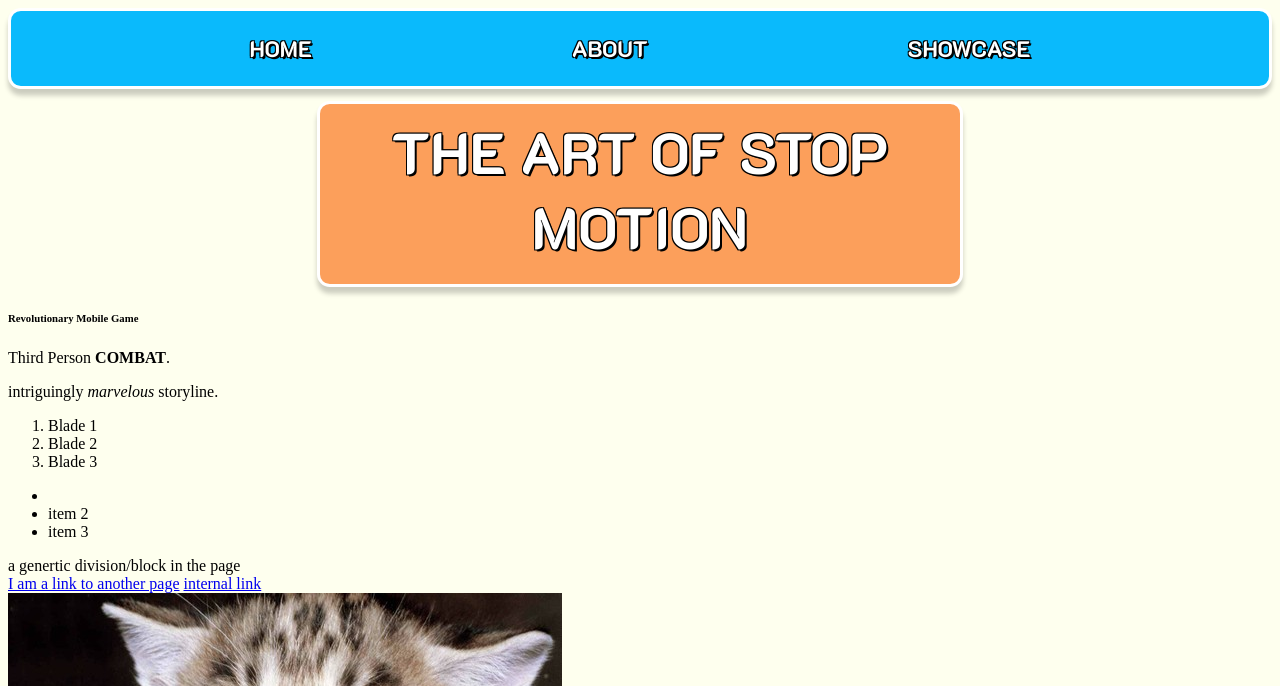
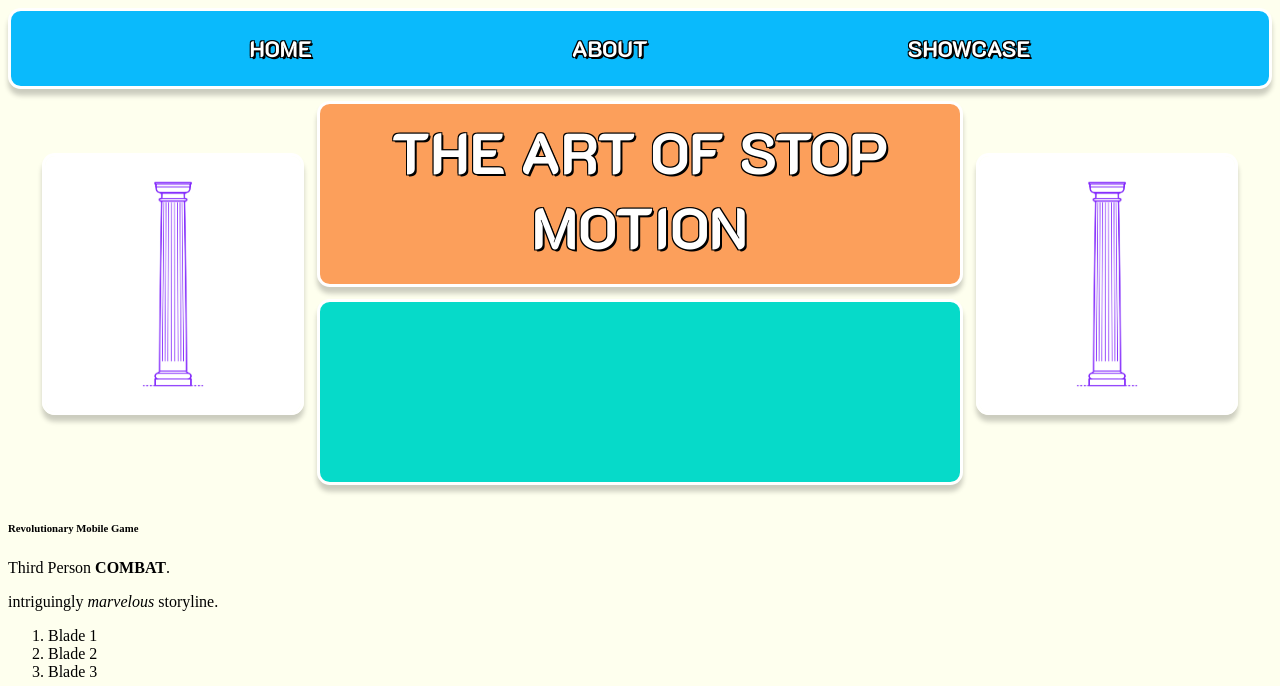
Before and after one commit to TheViision/TheViision.github.io, a plain HTML site: page index.html in a window 1280 px wide. Shown: the top 686 px of the page. Drawn offline with Linux system fonts and the light colour scheme.

Commit message:
First Half

```diff
--- a/css/landing.css
+++ b/css/landing.css
@@ -65,7 +65,27 @@ body{
 /* NAVBAR CSS End*/
 
 
+/* COLUMN CSS Start */
+
+#LIM img{
+  margin-top: 4vw;
+  border: 0.25vw solid white;
+  text-align: center;
+  border-radius: 1vw 1vw 1vw 1vw;
+  height: 20vw;
+  box-shadow: 0 0.5vw 5px rgba(0,0,0,0.2);
+}
+
+/* COLUMN CSS End */
+
+
 /* Title CSS Start*/
+
+#title-container{
+  display: flex;
+  align-items: stretch;
+  justify-content: center;
+}
 
 #title {
     background-color: #FC9F5B;
@@ -97,3 +117,53 @@ body{
 }
 
 /* Title CSS End*/
+
+
+/* COLUMN CSS Start */
+
+#RIM img{
+  margin-top: 4vw;
+  border: 0.25vw solid white;
+  text-align: center;
+  border-radius: 1vw 1vw 1vw 1vw;
+  height: 20vw;
+  box-shadow: 0 0.5vw 5px rgba(0,0,0,0.2);
+}
+
+/* COLUMN CSS End */
+
+#intro{
+  background-color: #06DAC9;
+  border: 0.25vw solid white;
+  text-align: center;
+  border-radius: 1vw 1vw 1vw 1vw;
+  height: 14vw;
+  margin: 1vw;
+  width: 50vw;
+  box-shadow: 0 0.5vw 5px rgba(0,0,0,0.2);
+}
+
+#intro p{
+  margin-top: 0.75vw;
+  display: inline-block;
+  color: white;
+  text-align: center;
+  text-decoration: none;
+  font-family: KANIT;
+  font-size: 1vw;
+  width: 45vw;
+  border-radius: 1vw 1vw 1vw 1vw;
+  text-shadow:
+  2px 2px 0 #000,
+  -1px -1px 0 #000,
+  1px -1px 0 #000,
+  -1px 1px 0 #000,
+  1px 1px 0 #000;
+}
+
+#center-content {
+  display: flex;
+  flex-direction: column;
+  justify-content: flex-start;
+  width: 50vw;
+}
--- a/index.html
+++ b/index.html
@@ -27,13 +27,27 @@
     <!-- All the content of the webpage -->
     <div id="Main Content">
 
-      <div id="title">
-        <h1>THE ART OF STOP MOTION</h1>
+      <div id="title-container">
+
+        <div id="LIM">
+          <img src="images/Pillar.jpg" alt="Left Image" />
+        </div>
+        <div id="center-container">
+          <div id="title">
+            <h1>THE ART OF STOP MOTION</h1>
+          </div>
+
+          <div id="intro">
+            <p></p>
+          </div>
+
       </div>
 
-      <div id="intro">
-        <p></p>
-      </div>
+        <div id="RIM">
+          <img src="images/Pillar.jpg" alt="Right Image "/>
+        </div>
+
+    </div>
 
     </div>
     <h6>Revolutionary Mobile Game</h6>
```
Also changed, not shown: images/Pillar.jpg (added), 2 other files.
